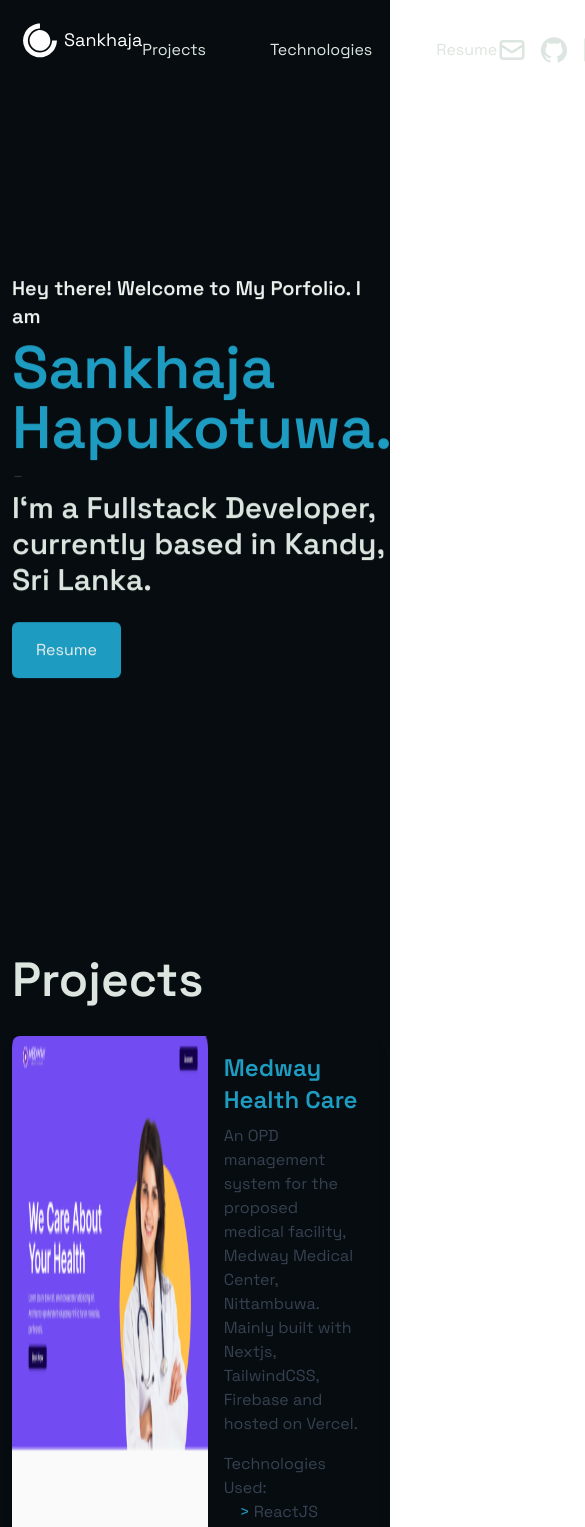
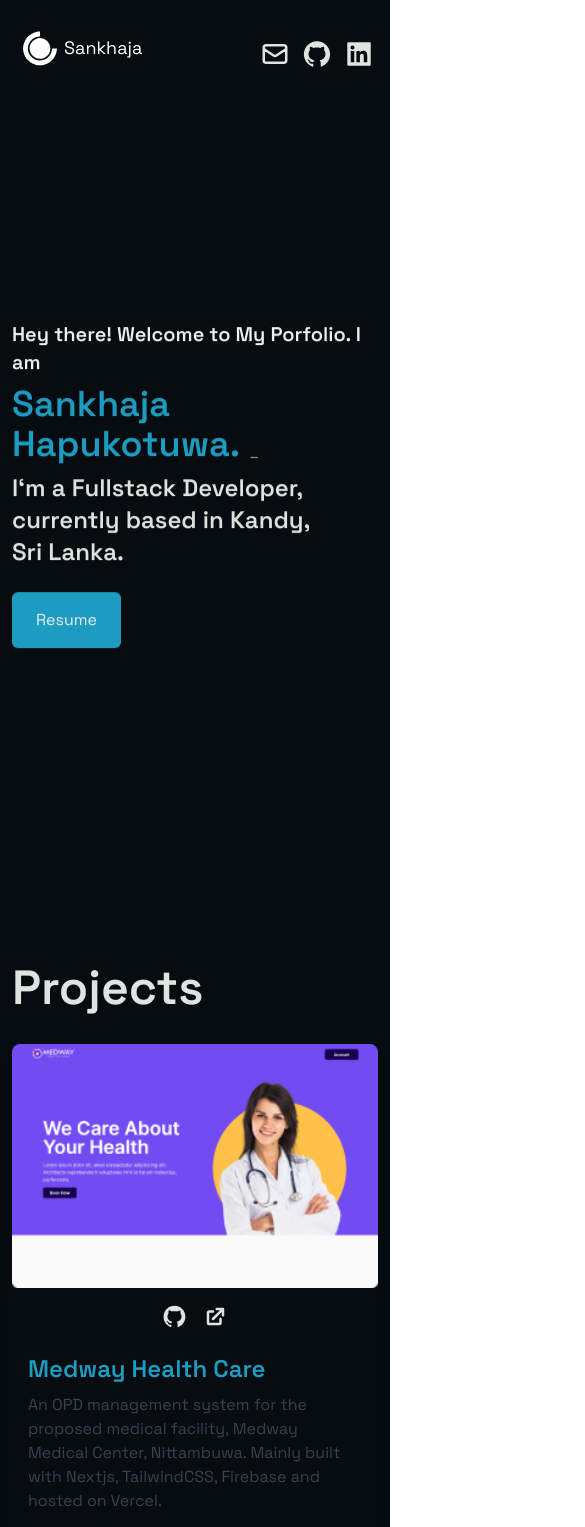
Before and after one commit to SankhajaH/Portfolio, a Next.js app: page / in a window 390 px wide. Shown: the top 1527 px of the page, 585 px wide, since content can reach past the window. Built offline with nearby package versions, Linux system fonts and the light colour scheme.

Commit message:
add: responsiveness

```diff
--- a/src/components/Header.jsx
+++ b/src/components/Header.jsx
@@ -36,7 +36,7 @@ const Header = () => {
     };
     return (
         <nav className='sticky top-0 z-50 flex items-center justify-between bg-primary-base text-white-dark p-4'>
-            <div id='id' className='flex flex-row'>
+            <div id='id' className='pt-2 flex flex-row'>
                 <ScrollLink
                     className='transition ease-in cursor-pointer'
                     to='home'
@@ -58,7 +58,7 @@ const Header = () => {
                     </a>
                 </ScrollLink>
             </div>
-            <div id='navItems' className='flex flex-row space-x-16'>
+            <div id='navItems' className='hidden md:visibleflex flex-row space-x-16'>
                 <ScrollLink
                     className='transition ease-in cursor-pointer hover:text-blue'
                     to='projects'
--- a/src/components/Hero.jsx
+++ b/src/components/Hero.jsx
@@ -21,7 +21,7 @@ const Hero = () => {
                 <Typewriter
                     options={{
                         strings: [
-                            `<span class='text-6xl font-semibold text-blue py-4'> Sankhaja Hapukotuwa. </span>`,
+                            `<span class='text-4xl md:text-6xl font-semibold text-blue py-4'> Sankhaja Hapukotuwa. </span>`,
                         ],
 
                         loop: false,
@@ -31,7 +31,7 @@ const Hero = () => {
                         typeSpeed: 100,
                     }}
                 />
-                <p className='text-3xl font-semibold py-2'>
+                <p className='text-2xl md:text-3xl font-semibold py-2'>
                     I&lsquo;m a Fullstack Developer, currently based in Kandy, <br />
                     Sri Lanka.
                 </p>
--- a/src/components/ProjectCard.jsx
+++ b/src/components/ProjectCard.jsx
@@ -3,7 +3,7 @@ import {HiExternalLink} from 'react-icons/hi';
 
 const ProjectCard = ({id, image, title, description, tags, source, visit}) => {
     return (
-        <div className='rounded-lg shadow-lg bg-white dark:bg-gray-800 overflow-hidden flex'>
+        <div className='rounded-lg shadow-lg bg-white dark:bg-gray-800 overflow-hidden md:flex'>
             <div className='flex flex-col'>
                 <img className='h-full' src={image} />
                 <div className='flex flex-row justify-center pb-2 mt-4'>
@@ -25,7 +25,7 @@ const ProjectCard = ({id, image, title, description, tags, source, visit}) => {
                     </a>
                 </div>
             </div>
-            <div className=' w-2/3 p-4 bg-white dark:bg-gray-800 bg-opacity-75 flex flex-col justify-center'>
+            <div className='w-full md:w-2/3 p-4 bg-white dark:bg-gray-800 bg-opacity-75 flex flex-col justify-center'>
                 <h3 className='text-2xl font-semibold mb-2 text-blue'>{title}</h3>
                 <p className='text-gray-700 dark:text-gray-400'>{description}</p>
                 <div className=' mt-4'>
--- a/src/components/Technologies.jsx
+++ b/src/components/Technologies.jsx
@@ -23,11 +23,11 @@ const Technologies = () => {
     return (
         <section id='technologies' style={{minHeight: '80vh'}} className='py-36 border-b-2'>
             <p className='font-semibold text-5xl pb-4'>Technologies</p>
-            <div className='text-3xl text-gray-400 pb-8'>
+            <div className='text-2xl md:text-3xl text-gray-400 pb-8'>
                 I've worked with an array of technologies in the web development realm. From design
                 to build!
             </div>
-            <div className='flex flex-row justify-between mt-4'>
+            <div className='md:flex md:flex-row justify-between mt-4'>
                 <div className='flex flex-col justify-start'>
                     <FiFigma size={30} />
                     <div className='py-2'>
--- a/src/layout/Layout.jsx
+++ b/src/layout/Layout.jsx
@@ -10,7 +10,7 @@ export const Layout = ({title, children}) => {
                 <title>{title}</title>
             </Head>
             <Header />
-            <main className='relative min-h-screen font-sans bg-primary-base text-white-dark'>
+            <main className='min-h-screen font-sans bg-primary-base text-white-dark'>
                 {children}
             </main>
             <Footer />
```
